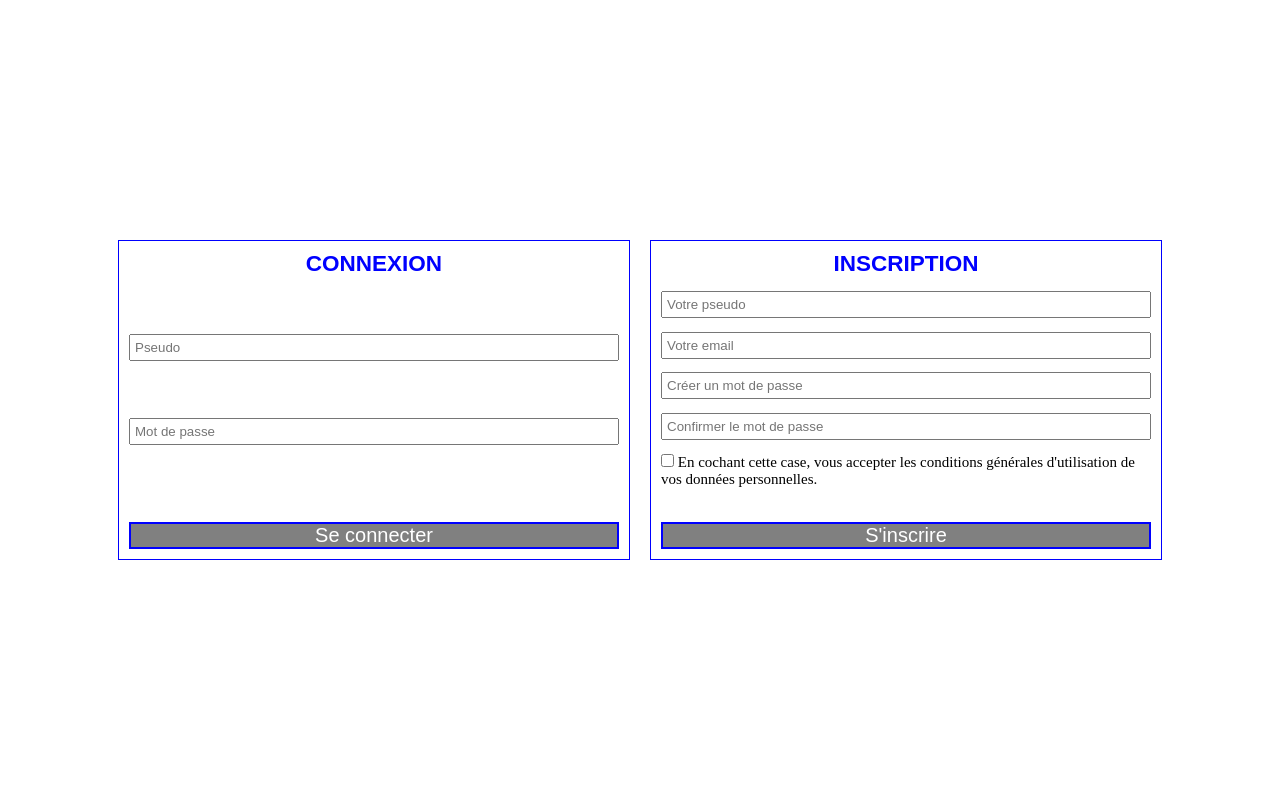
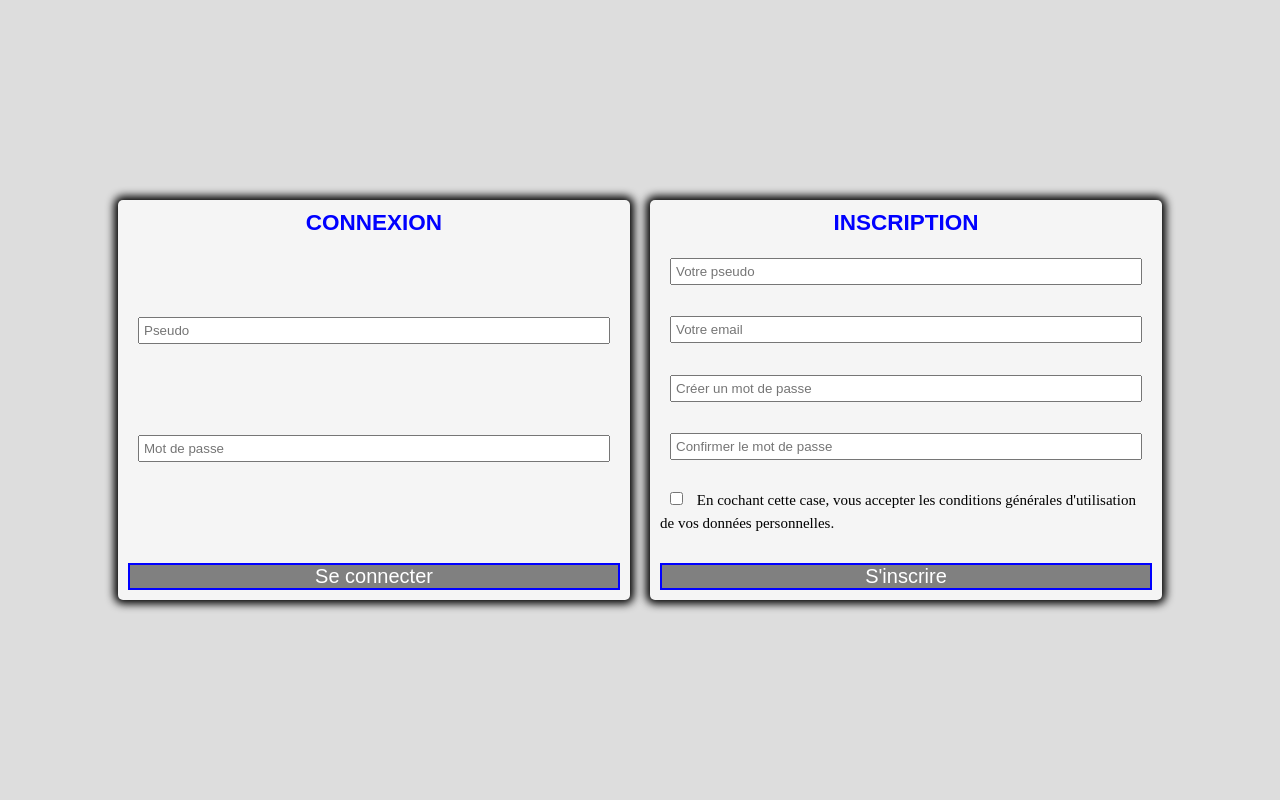
Before and after one commit to dev3459/tchat_eval, a PHP site: page /connect.php in a window 1280 px wide. Run offline with PHP 8.4, Linux system fonts and the light colour scheme.

Commit message:
Quelques petites retouches du design

```diff
--- a/Classes/Connexion.php
+++ b/Classes/Connexion.php
@@ -27,7 +27,7 @@ class Connexion
         $pseudo = strip_tags($pseudo);
         $password = strip_tags($password);
 
-        $result = $this->db->prepare("SELECT id, pseudo, email, password FROM tchat.user WHERE pseudo = :pseudo");
+        $result = $this->db->prepare("SELECT id, pseudo, email, password FROM user WHERE pseudo = :pseudo");
         $result->bindValue(":pseudo", $pseudo);
         $result->execute();
 
@@ -68,7 +68,7 @@ class Connexion
         if (filter_var($email, FILTER_VALIDATE_EMAIL)) {
             if ($password === $passwordConfirm) {
                 //Check if the username or email already exists
-                $result = $this->db->prepare("SELECT pseudo, email FROM tchat.user WHERE pseudo = :pseudo OR email = :email");
+                $result = $this->db->prepare("SELECT pseudo, email FROM user WHERE pseudo = :pseudo OR email = :email");
                 $result->bindValue(":pseudo", $pseudo);
                 $result->bindValue(":email", $email);
                 $result->execute();
@@ -76,7 +76,7 @@ class Connexion
                 if ($result->rowCount() > 0) {
                     header("Location: ../connect.php?error=Le pseudo ou l'email est déjà utilisé");
                 } else {
-                    $result = $this->db->prepare("INSERT INTO tchat.user (pseudo, email, password, acceptCondition) VALUES (:pseudo, :email, :password, :acceptCondition)");
+                    $result = $this->db->prepare("INSERT INTO user (pseudo, email, password, acceptCondition) VALUES (:pseudo, :email, :password, :acceptCondition)");
                     $result->bindValue(":pseudo", $pseudo);
                     $result->bindValue(":email", $email);
                     $result->bindValue(":password", password_hash($password, PASSWORD_DEFAULT));
--- a/css/style_connect.css
+++ b/css/style_connect.css
@@ -6,19 +6,20 @@
     justify-content: center;
     align-items: center;
     flex-wrap: wrap;
+    background-color: #ddd;
 }
 
 #contains form{
+    background-color: whitesmoke;
     margin: 1rem;
-    min-width: 20rem;
     width: 40%;
-    height: 40vh;
-    border: 1px solid blue;
     display: flex;
     justify-content: space-between;
     flex-direction: column;
     padding: 1rem;
-    flex-wrap: wrap;
+    box-shadow: 0 0 8px 4px black;
+    border-radius: 5px;
+    height: 40rem;
 }
 
 #contains form h2{
@@ -30,6 +31,7 @@
 
 #contains form input{
     padding: 0.4rem;
+    margin: 1rem;
 }
 
 #contains form button {
@@ -46,3 +48,15 @@
     color: blue;
     background-color: rgba(128, 128, 128, 0.49);
 }
+
+@media screen and (max-width: 500px){
+    #contains{
+        align-items: initial;
+        height: 100vh;
+    }
+
+    #contains form{
+        width: 100%;
+        height: auto;
+    }
+}
--- a/index.php
+++ b/index.php
@@ -33,10 +33,7 @@ $id = $_SESSION['user']['id'];
         </div>
         <div id="tchat">
             <!-- Post location in div below -->
-            <div id="message">
-
-            </div>
-
+            <div id="message"></div>
             <!-- Form to send messages -->
             <div id="writeTchat">
                 <form action="Tchat.php?task=write" method="POST">
```
Also changed, not shown: Tchat.php (+4 -4 lines), css/style_accueil.css (+11 -1 lines).
